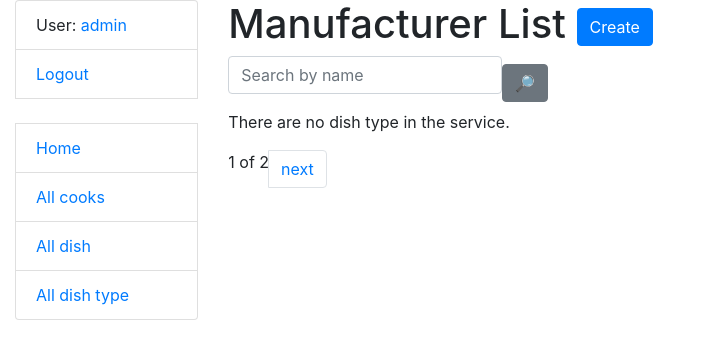
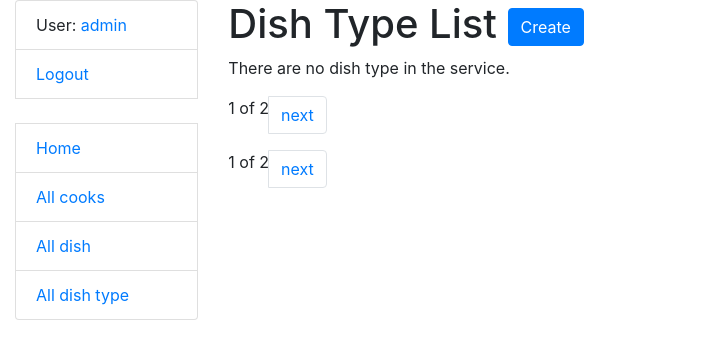
Before and after one commit to Anon920/restaurant_kitchen_service, a Django app: page /dish_types/ in a window 1280 px wide. Shown: the top 359 px of the page, without its empty margins (0-701 px from the left). Run offline with Django 5.2, Linux system fonts and the light colour scheme; a user stored in the database is signed in; data comes from the database, SQL or seed files in the repository; some libraries are stand-ins or nearby versions.

Commit message:
Updated files

```diff
--- a/templates/restaurant/cook_list.html
+++ b/templates/restaurant/cook_list.html
@@ -20,7 +20,8 @@
         <th>Username</th>
         <th>First name</th>
         <th>Last name</th>
-        <th>License number</th>
+        <th>Email</th>
+        <th>Experience</th>
       </tr>
       {% for cook in cook_list %}
         <tr>
@@ -29,7 +30,8 @@
           </td>
           <td>{{ cook.first_name }}</td>
           <td>{{ cook.last_name }}</td>
-          <td>{{ cook.license_number }}</td>
+          <td>{{ cook.email }}</td>
+          <td>{{ cook.years_of_experience  }}</td>
         </tr>
       {% endfor %}
 
--- a/templates/restaurant/dish_list.html
+++ b/templates/restaurant/dish_list.html
@@ -3,7 +3,7 @@
 
 {% block content %}
   <h1>
-    Dish Type List
+    Dish List
     <a href="{% url 'restaurant:dish-create' %}" class="btn btn-primary link-to-page">
       Create
     </a>
--- a/templates/restaurant/dish_type_list.html
+++ b/templates/restaurant/dish_type_list.html
@@ -3,36 +3,28 @@
 
 {% block content %}
   <h1>
-    Manufacturer List
+    Dish Type List
     <a href="{% url 'restaurant:dish-type-create' %}" class="btn btn-primary link-to-page">
       Create
     </a>
   </h1>
-  <form action="" method="get" class="form-inline">
-    {{ search_form|crispy }}
-    <input class="btn btn-secondary" type="submit" value="🔎">
-  </form>
 
-  {% if manufacturer_list %}
+  {% if dish_type_list %}
     <table class="table">
       <tr>
         <th>ID</th>
         <th>Name</th>
-        <th>Country</th>
         <th>Update</th>
         <th>Delete</th>
       </tr>
 
-      {% for dish_type in dish_types_list %}
+      {% for dish_type in dish_type_list %}
         <tr>
           <td>
-              {{ dish_type.id }}
+            {{ dish_type.id }}
           </td>
           <td>
               {{ dish_type.name }}
-          </td>
-          <td>
-              {{ dish_type.country }}
           </td>
           <td>
               <a href="{% url 'restaurant:dish-type-update' pk=dish_type.id %}">
@@ -52,4 +44,7 @@
   {% else %}
       <p>There are no dish type in the service.</p>
   {% endif %}
+  {% block pagination %}
+    {% include "includes/pagination.html" %}
+  {% endblock %}
 {% endblock %}
```
